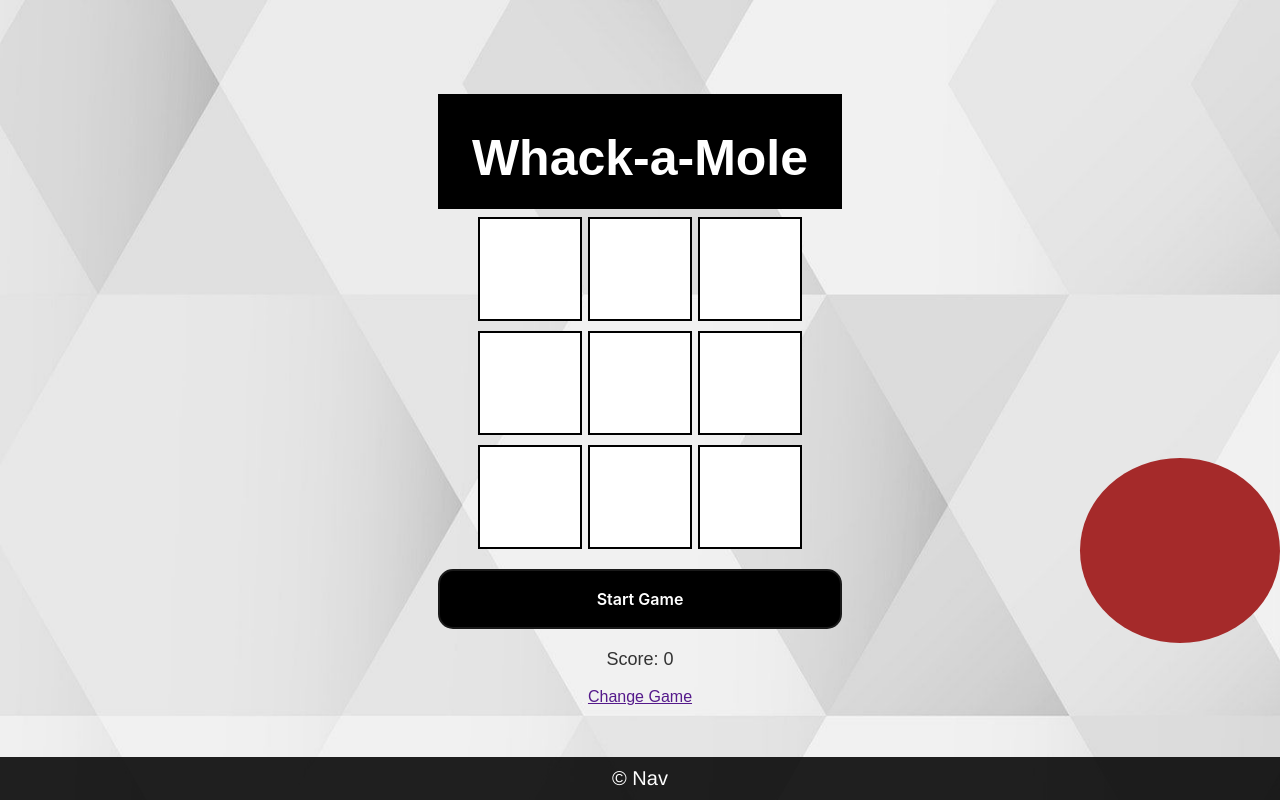
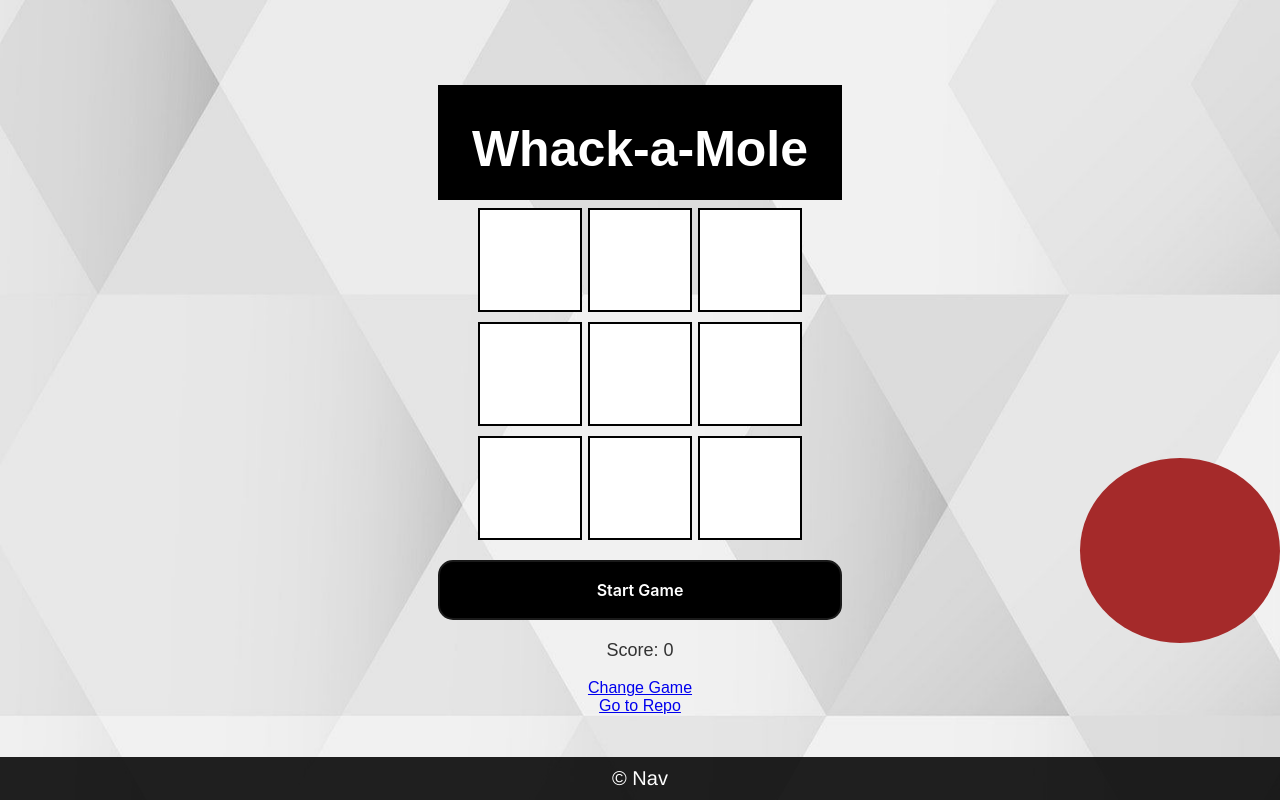
Before and after one commit to CNavneeth/WhackAMole, a plain HTML site: page index.html in a window 1280 px wide. Drawn offline with Linux system fonts and the light colour scheme; grey boxes are pictures that could not be loaded.

Commit message:
Update index.html

```diff
--- a/index.html
+++ b/index.html
@@ -26,7 +26,8 @@
         <p id="score">Score: 0</p>
     </div>
     <video src="mole.mov" autoplay muted loop class="mole"></video>
-    <a href="" class="reset">Change Game</a>
+    <a href="https://cnavneeth.github.io/TicTacToe/" class="reset">Change Game</a>
+    <a href="https://github.com/CNavneeth/WhackAMole" class="reset">Go to Repo</a>
     <footer>
         &copy; Nav
     </footer>
```
